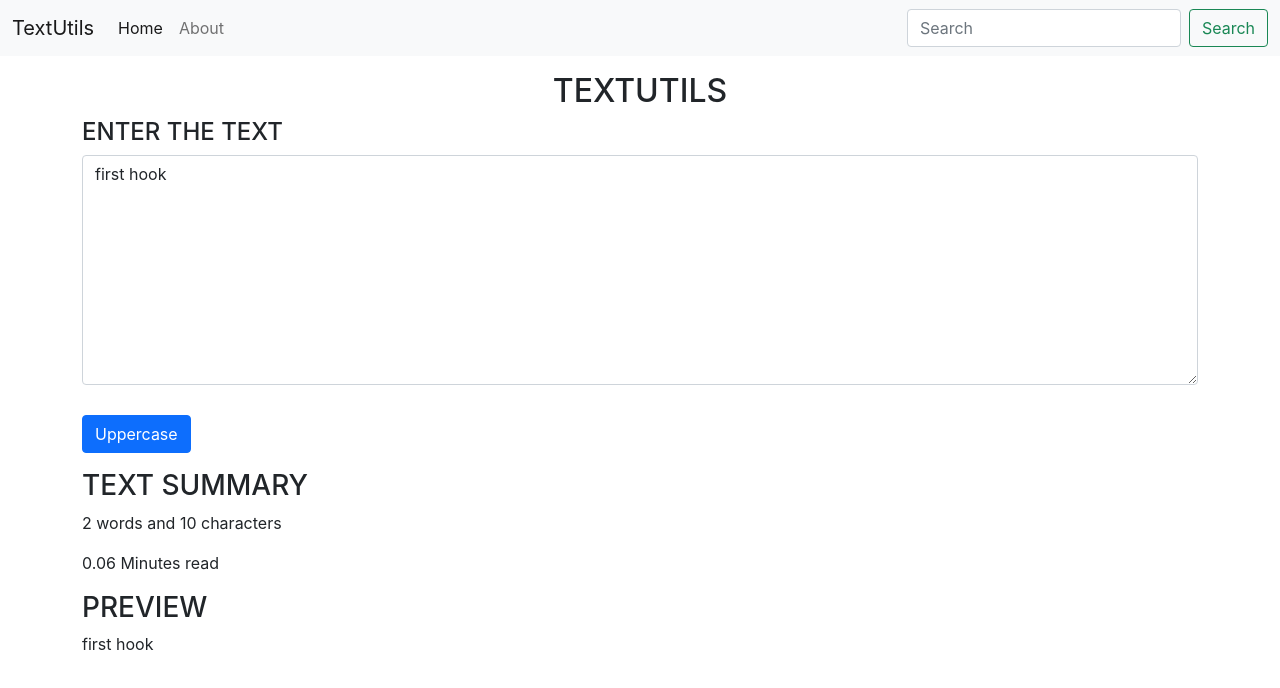
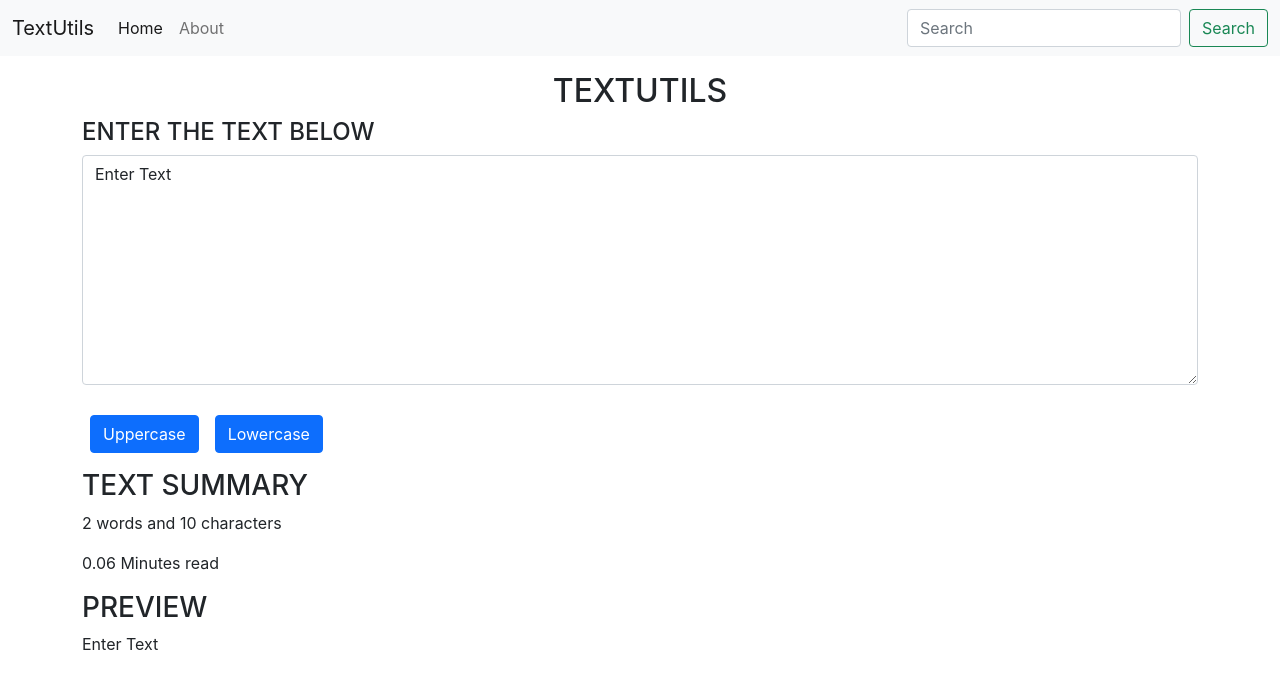
Before and after one commit to sheshu22/TextUtilss, a React (Create React App) app: page / in a window 1280 px wide. Shown: the top 688 px of the page. Built offline with nearby package versions, Linux system fonts and the light colour scheme.

Commit message:
added lowercase function

```diff
--- a/src/components/Textform.js
+++ b/src/components/Textform.js
@@ -2,11 +2,17 @@ import React,{useState} from 'react'
 
 export default function Textform(props) {
 
-  const[text,setText]=useState("first hook");
+  const[text,setText]=useState("Enter Text");
 
   const upClick= ()=>{
     console.log("uppercase button clicked");
     let updatedText= text.toUpperCase();
+    setText(updatedText);
+  }
+
+  const lowclick=()=>{
+    console.log("lowercase button clicked");
+    let updatedText= text.toLowerCase();
     setText(updatedText);
   }
 
@@ -20,10 +26,12 @@ export default function Textform(props) {
     <>
     <div className="container mb-3 my-3 ">
         <h2 className='title1' >{props.title}</h2>
-        <h4>ENTER THE TEXT</h4>
+        <h4>ENTER THE TEXT BELOW</h4>
         <textarea className="form-control " value= {text} onChange={change} id="exampleFormControlTextarea1" rows="9"></textarea>
 
-        <button type="button" className="btn btn-primary btttt" onClick={upClick} >Uppercase</button>
+        <button type="button" className="btn btn-primary mx-2 btttt" onClick={upClick} >Uppercase</button>
+        <button type="button" className="btn btn-primary mx-2 btttt" onClick={lowclick} >Lowercase</button>
+
     </div>
 
     <div className="container my-3">
```
